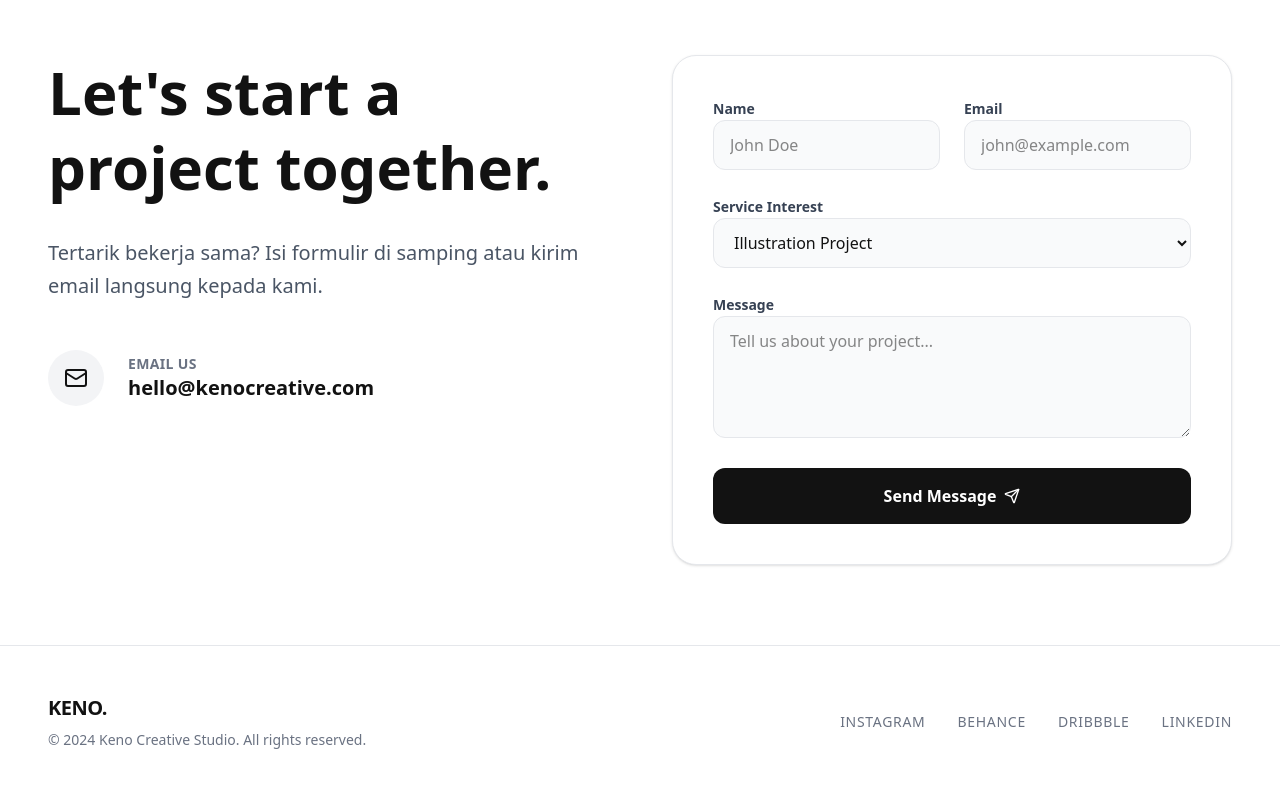
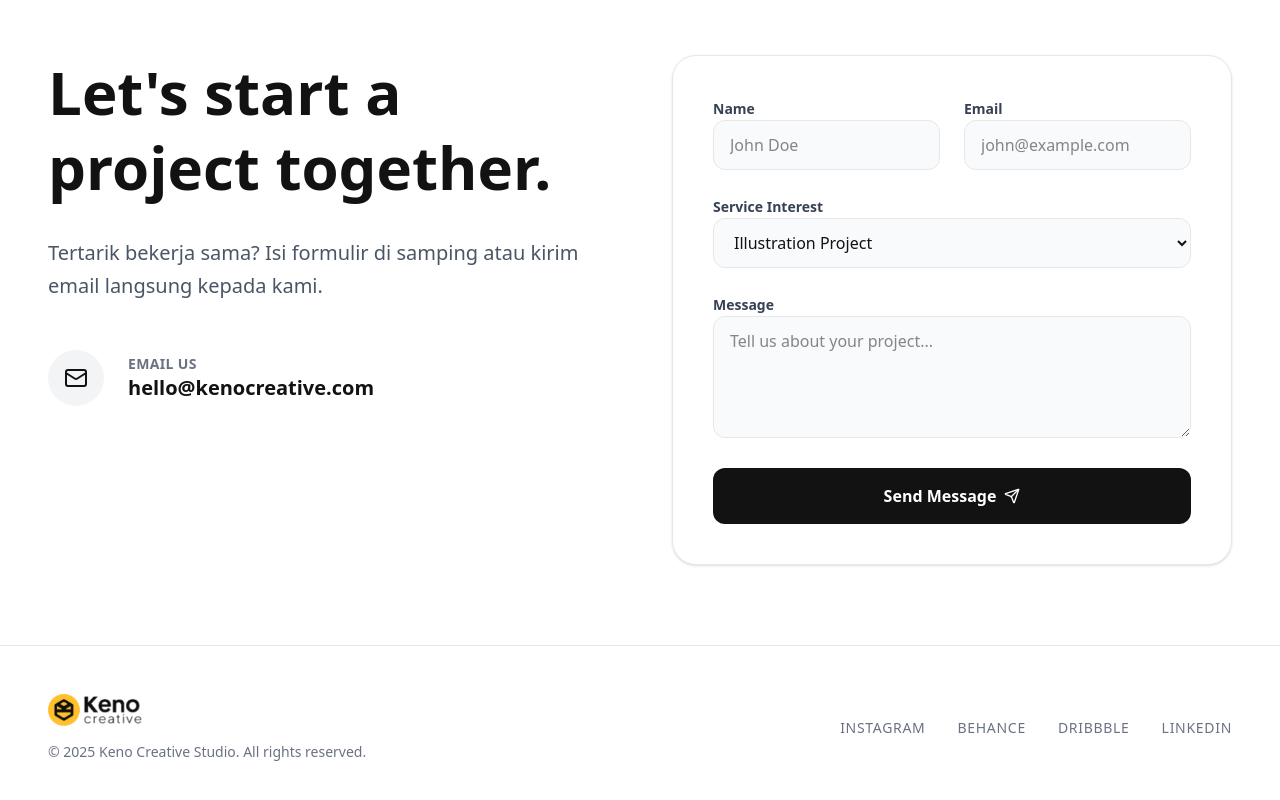
Before and after one commit to mightokondria/keno-creative-website, a Next.js app: page / in a window 1280 px wide. Shown: the part 2481-3281 px from the top of the page. Built offline with nearby package versions, Linux system fonts and the light colour scheme.

Commit message:
Update Footer

```diff
--- a/components/Footer.js
+++ b/components/Footer.js
@@ -1,4 +1,5 @@
 import Link from "next/link";
+import Image from "next/image"; // Import komponen Image
 
 export default function Footer() {
   // --- KONFIGURASI LINK MEDSOS DI SINI ---
@@ -20,11 +21,17 @@ export default function Footer() {
       <div className="max-w-7xl mx-auto px-6 md:px-12 flex flex-col md:flex-row justify-between items-center gap-6">
         {/* Logo & Copyright */}
         <div className="text-center md:text-left">
-          <span className="font-display font-bold text-xl tracking-tight">
-            KENO.
-          </span>
-          <p className="text-gray-500 text-sm mt-2">
-            © 2024 Keno Creative Studio. All rights reserved.
+          {/* Logo Container */}
+          <div className="relative h-8 w-32 mb-4 mx-auto md:mx-0">
+            <Image
+              src="/images/logo-keno/logo-1.png"
+              alt="Keno Creative"
+              fill
+              className="object-contain object-center md:object-left"
+            />
+          </div>
+          <p className="text-gray-500 text-sm">
+            © 2025 Keno Creative Studio. All rights reserved.
           </p>
         </div>
 
```
